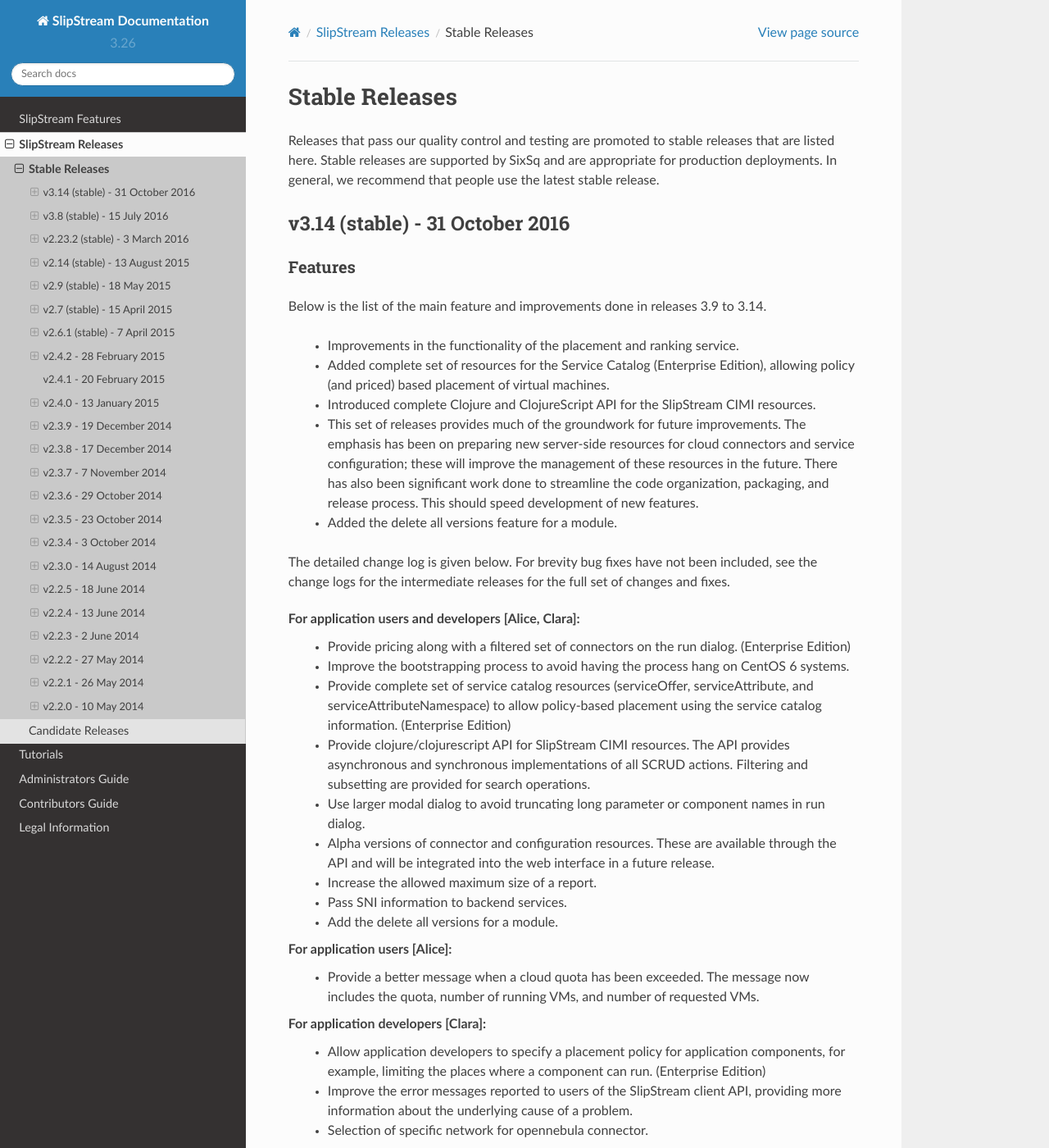
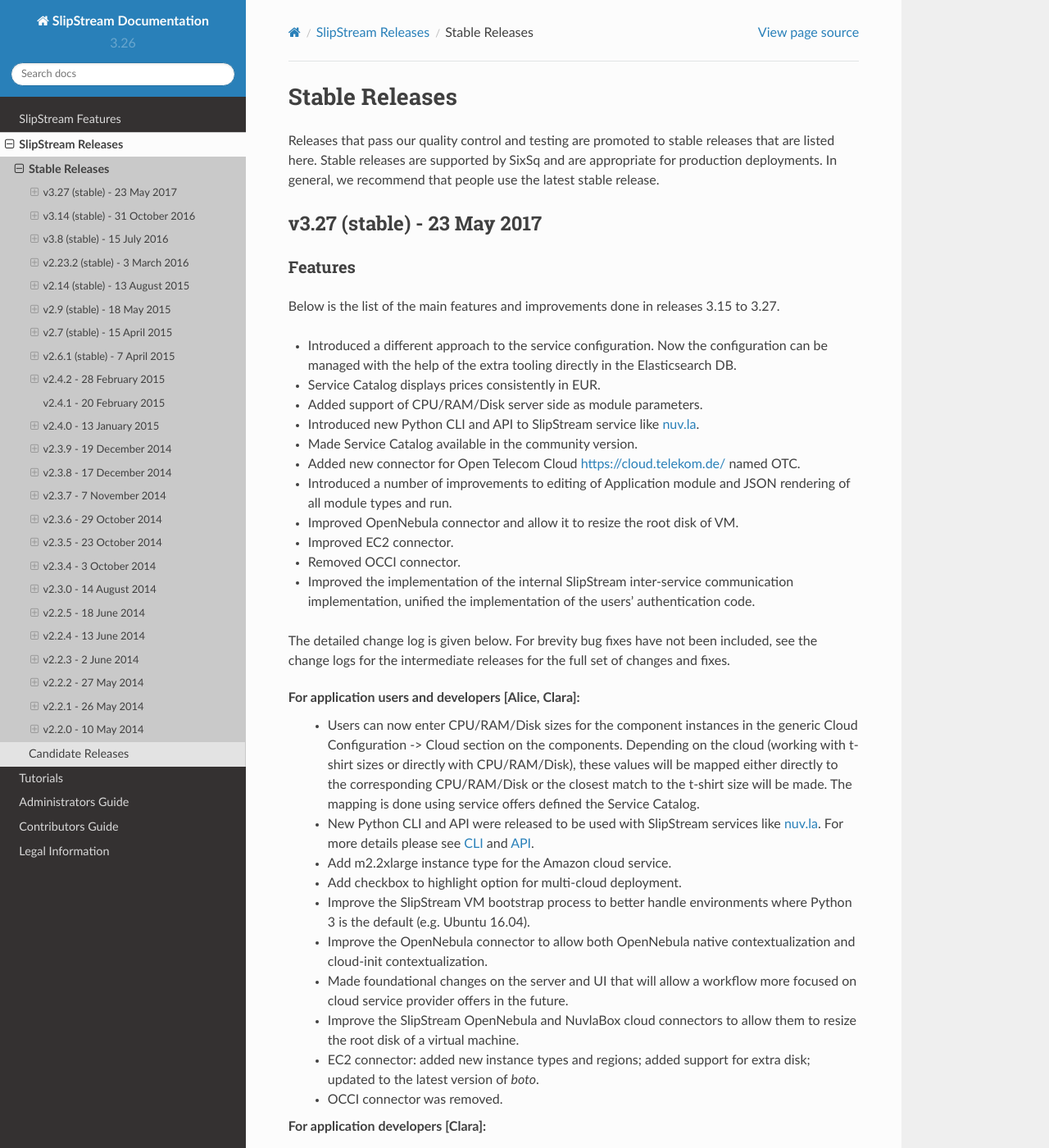
Before and after one commit to slipstream/SlipStreamDocumentation, a Sphinx documentation site: the page built from docs/release_notes/stable_releases.rst, in a window 1280 px wide and 1400 px high. Shown: the whole window at 82% size. Built offline with Sphinx 7.4.7 and the Read the Docs theme 2.0.0, drawn with Linux system fonts in a browser that asks for light colours; some of the changed text lies outside the part shown.

Commit message:
release notes for stable v3.27

```diff
--- a/docs/release_notes/stable_releases.rst
+++ b/docs/release_notes/stable_releases.rst
@@ -7,6 +7,131 @@
 SixSq and are appropriate for production deployments. In general, we
 recommend that people use the latest stable release.
 
+v3.27 (stable) - 23 May 2017
+----------------------------
+
+Features
+~~~~~~~~
+
+Below is the list of the main features and improvements done in
+releases 3.15 to 3.27.
+
+- Introduced a different approach to the service configuration.  Now the
+  configuration can be managed with the help of the extra tooling directly in
+  the Elasticsearch DB.
+- Service Catalog displays prices consistently in EUR.
+- Added support of CPU/RAM/Disk server side as module parameters.
+- Introduced new Python CLI and API to SlipStream service like `nuv.la
+  <https://nuv.la>`_.
+- Made Service Catalog available in the community version.
+- Added new connector for Open Telecom Cloud https://cloud.telekom.de/ named
+  OTC.
+- Introduced a number of improvements to editing of Application module and JSON
+  rendering of all module types and run.
+- Improved OpenNebula connector and allow it to resize the root disk of VM.
+- Improved EC2 connector.
+- Removed OCCI connector.
+- Improved the implementation of the internal SlipStream inter-service
+  communication implementation, unified the implementation of the users'
+  authentication code.
+
+The detailed change log is given below.  For brevity bug fixes have
+not been included, see the change logs for the intermediate releases
+for the full set of changes and fixes.
+
+For application users and developers [Alice, Clara]:
+ - Users can now enter CPU/RAM/Disk sizes for the component instances in the
+   generic Cloud Configuration -> Cloud section on the components.  Depending
+   on the cloud (working with t-shirt sizes or directly with CPU/RAM/Disk),
+   these values will be mapped either directly to the corresponding CPU/RAM/Disk
+   or the closest match to the t-shirt size will be made.  The mapping is done
+   using service offers defined the Service Catalog.
+ - New Python CLI and API were released to be used with SlipStream services
+   like `nuv.la <https://nuv.la>`_.  For more details please see `CLI
+   <https://github.com/slipstream/SlipStreamCLI>`_ and
+   `API <https://github.com/slipstream/SlipStreamPythonAPI>`_.
+ - Add m2.2xlarge instance type for the Amazon cloud service.
+ - Add checkbox to highlight option for multi-cloud deployment.
+ - Improve the SlipStream VM bootstrap process to better handle
+   environments where Python 3 is the default (e.g. Ubuntu 16.04).
+ - Improve the OpenNebula connector to allow both OpenNebula native
+   contextualization and cloud-init contextualization.
+ - Made foundational changes on the server and UI that will allow a
+   workflow more focused on cloud service provider offers in the
+   future.
+ - Improve the SlipStream OpenNebula and NuvlaBox cloud connectors to
+   allow them to resize the root disk of a virtual machine.
+ - EC2 connector: added new instance types and regions; added support for extra
+   disk; updated to the latest version of *boto*.
+ - OCCI connector was removed.
+
+For application developers [Clara]:
+ - Enabled editing of Pre/Post-Scale scripts in `Application Workflows` tab of
+   components. For details, please see `Scalability Workflow Hooks
+   <http://ssdocs.sixsq.com/en/latest/tutorials/ss/scalable-applications.html#scalability-workflow-hooks-scripts>`_
+   section of the SlipStream tutorial on running scalable applications.
+ - Improved modification of application component.
+ - Allowed the possibility to edit the description and category of input/output
+   parameters on components.
+ - Added JSON rendering for module type resources (project, component,
+   application) and run.
+ - Allow managers to create and to manage a group of users.
+
+For administrators [Dave]:
+ - New way of managing the service configuration via configuration files and
+   `ss-config` utility.  See `documentation
+   <http://ssdocs.sixsq.com/en/latest/developer_guide/configuration_files.html>`_.
+ - Introduced installation of Metricbeat with SlipStream.  This provides the OS
+   level monitoring and storage of the metrics to Elasticsearch for later
+   visualization with Kibana.
+
+
+For organization manager and SlipStream administrator [Bob and Dave]:
+ - New connector named OTC for Open Telecom Cloud.
+
+Alice, Bob, Clara, and Dave can be found
+`here <http://sixsq.com/personae/>`_.
+
+Migration
+~~~~~~~~~
+
+Multiple migrations are required between 3.14 and 3.27:
+
+ 1. 3.14 -> 3.15
+ 2. 3.15 -> 3.16
+ 3. 3.21 -> 3.22
+ 4. 3.22 -> 3.23
+
+See the release notes for each of the corresponding candidate release `here
+<candidate_releases.html>`_.  The migrations should be applied in the order
+defined above.  Upgrades of the SlipStream packages should be carried out
+carefully step by step from the release to release that require migration.  To
+accomplish this, one has to explicitly define the version numbers of the
+packages.  For example::
+
+    # List available version numbers
+    $ yum --showduplicates list slipstream-server
+    # Select the version number you are upgrading to and run
+    $ yum upgrade slipstream-*3.15-0.el7
+    # Apply migration.
+    # Repeat.
+
+Starting from release v3.21, you should explicitly exclude packages with
+`enterprise` and `community` in their names. E.g.,::
+
+    $ yum upgrade slipstream-*3.21-0.el7 --exclude=*-enterprise \
+      --exclude=*-community
+
+Commits
+~~~~~~~
+
+-  `Server <https://github.com/slipstream/SlipStreamServer/compare/v3.14-community...v3.27>`__
+-  `UI <https://github.com/slipstream/SlipStreamUI/compare/v3.14-community...v3.27>`__
+-  `Client <https://github.com/slipstream/SlipStreamClient/compare/v3.14-community...v3.27>`__
+-  `Connectors <https://github.com/slipstream/SlipStreamConnectors/compare/v3.14-community...v3.27>`__
+-  `Documentation <https://github.com/slipstream/SlipStreamDocumentation/compare/v3.14-community...v3.27>`__
+
+==================================================================
 
 v3.14 (stable) - 31 October 2016
 --------------------------------
```
